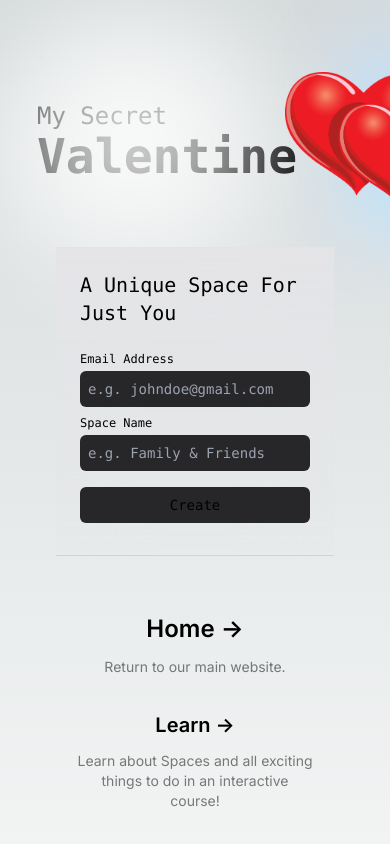
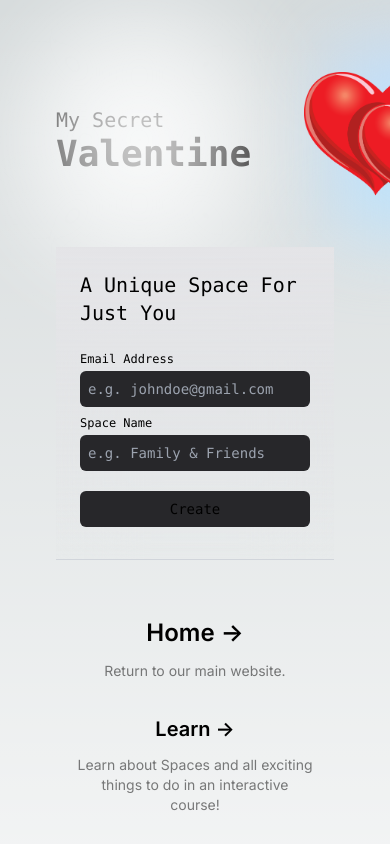
Before and after one commit to temiogunbanjo/secret-santa, a Next.js app: page /register in a window 390 px wide. Shown: the top 844 px of the page. Built offline with nearby package versions, Linux system fonts and the light colour scheme.

Commit message:
Responsiveness, speed and analytics

```diff
--- a/app/company/[organization-slug]/page.tsx
+++ b/app/company/[organization-slug]/page.tsx
@@ -69,7 +69,7 @@ export default function OrganizationHome() {
             />
             <button
               type="submit"
-              className="mt-2 bg-zinc-800 hover:dark:bg-red-700 rounded-md px-2 py-2 outline-none"
+              className="mt-3 bg-zinc-800 hover:dark:bg-red-700 rounded-md px-2 py-2 outline-none"
             >
               {`Join ${spaceInfo?.spaceName || ""}`}
             </button>
--- a/app/register/page.tsx
+++ b/app/register/page.tsx
@@ -52,16 +52,16 @@ export default function Register() {
             />
             <button
               type="submit"
-              className="mt-2 bg-zinc-800 hover:dark:bg-red-700 rounded-md px-2 py-2 outline-none"
+              className="mt-3 bg-zinc-800 hover:dark:bg-red-700 rounded-md px-2 py-2 outline-none"
             >
               Create
             </button>
           </form>
         ) : (
-          <div className="lg:relative flex flex-col gap-2 w-full lg:max-w-[400px] lg:min-w-[300px] justify-center border-b border-gray-300 bg-gradient-to-b from-zinc-200 pt-6 pb-8 backdrop-blur-2xl dark:border-neutral-800 dark:bg-zinc-800/30 dark:from-inherit lg:rounded-xl lg:border lg:bg-gray-200 p-6 lg:dark:bg-zinc-800/30">
+          <div className="lg:relative flex flex-col gap-2 w-full lg:max-w-[380px] lg:min-w-[300px] justify-center border-b border-gray-300 bg-gradient-to-b from-zinc-200 pt-6 pb-8 backdrop-blur-2xl dark:border-neutral-800 dark:bg-zinc-800/30 dark:from-inherit lg:rounded-xl lg:border lg:bg-gray-200 p-6 lg:dark:bg-zinc-800/30">
             <p className="mb-4 text-xl">Awesome! Your space is live now</p>
             <a
-              href={`${window.location.hostname}/company/${spaceName}`}
+              href={`${window.location.origin}/company/${spaceName}`}
               className="inline-block font-mono font-normal border-b border-zinc-700"
             >
               {`${window.location.origin}/company/${spaceName}`}
@@ -76,9 +76,9 @@ export default function Register() {
           <div className="flex flex-row items-center lg:min-w-[360px]">
             {a && (
               <h1 className="mr-14 min-w-48 capitalize">
-                <span className="font-normal text-2xl">{a.superText}</span>
+                <span className="font-normal text-xl lg:text-2xl">{a.superText}</span>
                 <br />
-                <span className="text-5xl font-semibold">{a.emphasisText}</span>
+                <span className="text-4xl lg:text-5xl font-semibold">{a.emphasisText}</span>
               </h1>
             )}
             {a && (
--- a/constants/seasons.config.ts
+++ b/constants/seasons.config.ts
@@ -8,9 +8,9 @@ const seasonsConfig = (month: number) => {
       emphasisText: "Valentine",
     },
     3: {
-      img: "/val.png",
-      superText: "",
-      emphasisText: "Valentine",
+      img: "/clown.png",
+      superText: "April",
+      emphasisText: "Fool's Day",
     },
     11: {
       img: "/santa.png",
```
Also changed, not shown: public/clown.png (added).
